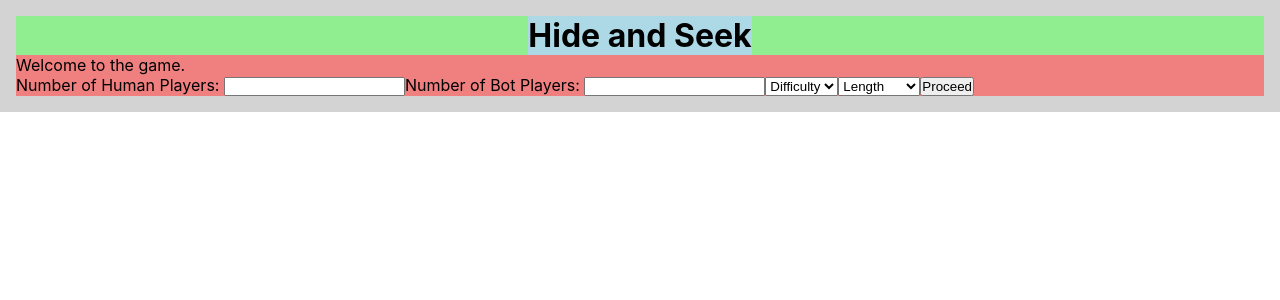
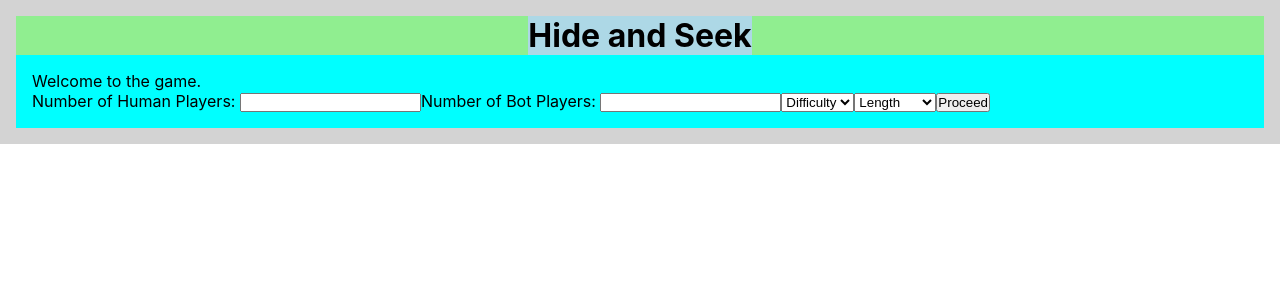
Before and after one commit to franco-ortega/hide-and-seek-two, a Next.js app: page / in a window 1280 px wide. Shown: the top 300 px of the page. Built offline with nearby package versions, Linux system fonts and the light colour scheme.

Commit message:
provide initial dev styles to Home

```diff
--- a/components/home/Home.jsx
+++ b/components/home/Home.jsx
@@ -1,6 +1,8 @@
+import styles from './Home.module.scss';
+
 const Home = () => {
   return (
-    <div data-testid='home'>
+    <div data-testid='home' className={styles.Home}>
       <p>Welcome to the game.</p>
       <form action=''>
         <label htmlFor='human-players'>
--- /dev/null
+++ b/components/home/Home.module.scss
@@ -0,0 +1,4 @@
+.Home {
+  background-color: aqua;
+  padding: 1rem;
+}
```
